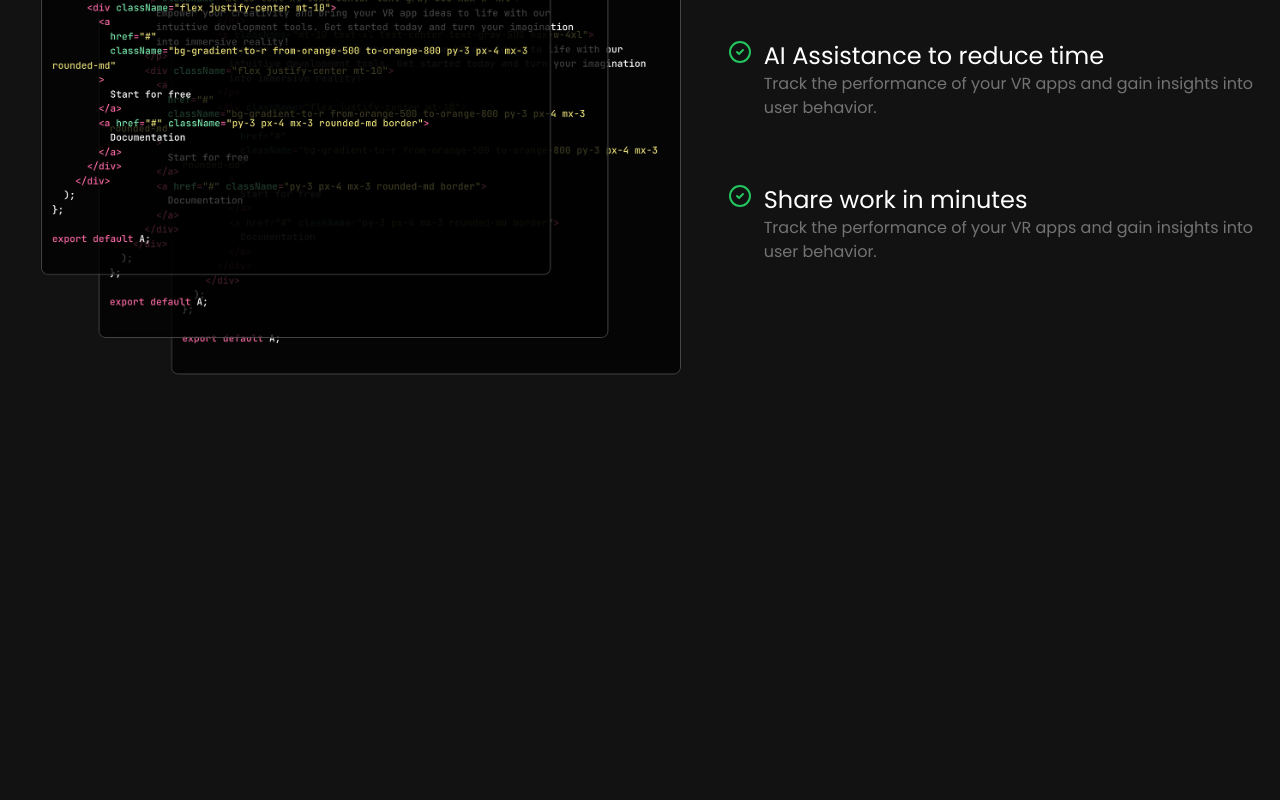
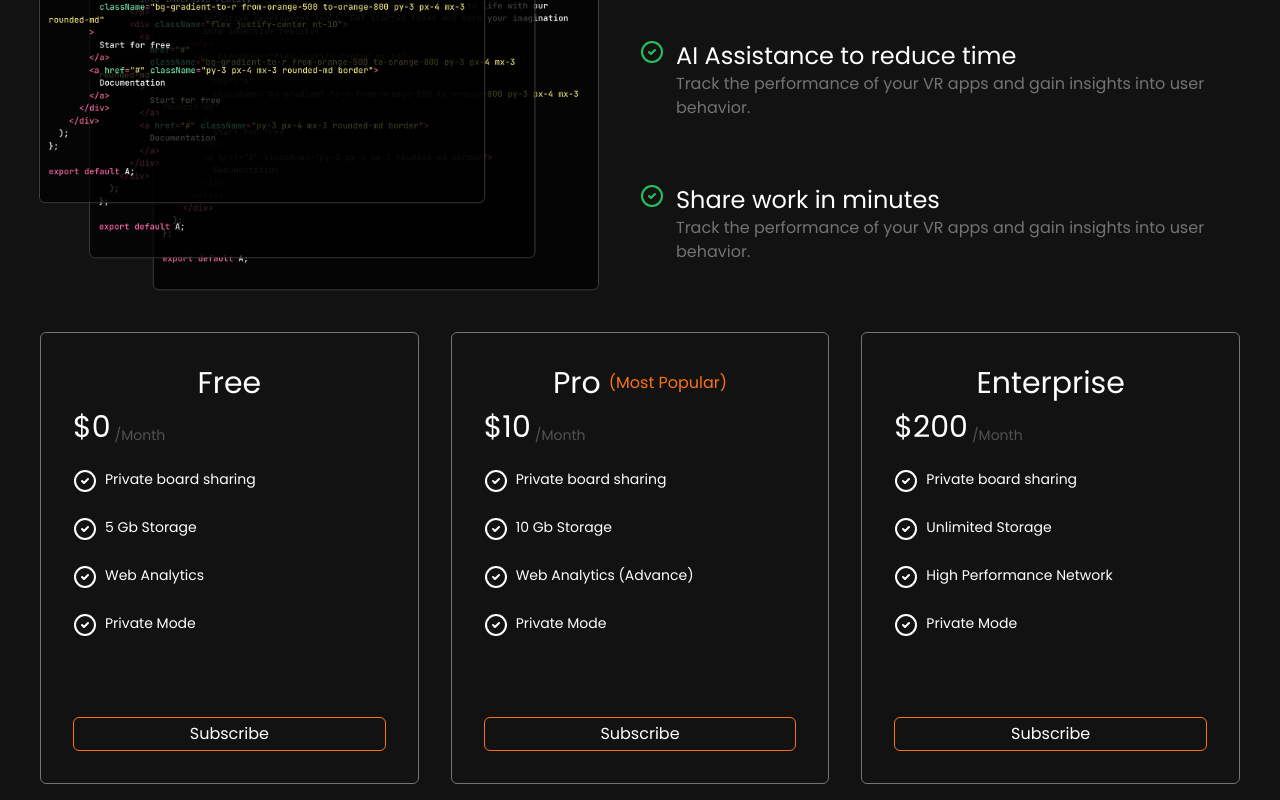
Before and after one commit to EhtshamNizamani/landing-page, a React (Vite) app: page / in a window 1280 px wide. Shown: the part 1795-2595 px from the top of the page. Before the commit the page ends 2199 px from the top, so only its background shows below. Built offline with nearby package versions, Linux system fonts and the light colour scheme.

Commit message:
added price and workflow components

```diff
--- a/src/App.jsx
+++ b/src/App.jsx
@@ -2,6 +2,8 @@ import Header from "./components/Header";
 import HeroSection from "./components/HeroSection";
 import FeatureSection from "./components/FeatureSection";
 import Workflow from "./components/Workflow";
+import Pricing from "./components/Pricing";
+
 export default function App() {
   return (
     <>
@@ -11,6 +13,7 @@ export default function App() {
     <HeroSection/>
     <FeatureSection/>
     <Workflow/>
+    <Pricing/>
     </div>
  </>
   )
--- /dev/null
+++ b/src/components/Pricing.jsx
@@ -0,0 +1,48 @@
+import { CheckCircle2 } from "lucide-react";
+import { pricingOptions } from "../constants";
+
+function Pricing() {
+  return (
+    <div className=" md:flex justify-between items-center ">
+       {pricingOptions.map((option,index)=>(
+ <div key={index} className="mb-4 border border-neutral-500 rounded-md m-4 w-full p-8 ">
+    <div className=" flex justify-center items-center gap-2">
+        <h1 className="text-3xl ">{option.title}</h1>
+        {
+
+        option.title === "Pro" ? (
+            <span className="text-orange-500 ">(Most Popular)</span>
+          ) : null
+
+
+        }
+
+    </div>
+    <div className="flex text-3xl items-end gap-1 mt-2 ">
+       <h1>
+        {option.price}
+        </h1>
+        <span className="text-sm text-neutral-600">/Month</span>
+
+    </div>
+
+    {option.features.map((feature,index)=>(
+        <div key={index} className="flex gap-2 text-sm mt-6">
+            <div>
+                <CheckCircle2/>
+            </div>
+            <div>
+                {feature}
+            </div>
+        </div>
+    ))}
+       <div className="border border-orange-500 w-full py-1 px-2 text-center mt-20 m-auto rounded-md cursor-pointer hover:border-white transition duration-500"> Subscribe</div>
+
+ </div>
+       ))}
+
+    </div>
+  )
+}
+
+export default Pricing
--- a/src/components/Workflow.jsx
+++ b/src/components/Workflow.jsx
@@ -9,8 +9,8 @@ function Workflow() {
                 <h1>Acelerate your coding workflow</h1>
             </div>
             <div className=" mt-6 md:flex lg:mt-20">
-                <div >
-                    <img className=" rounded-sm  w-1/2  sm:w-full" src={codeImg} alt="Code img" />
+                <div className="  w-full rounded-sm ">
+                    <img  src={codeImg} alt="Code img" />
                 </div>
                 <div className="flex justify-start items-start flex-col mt-5  w-full">
 
```
